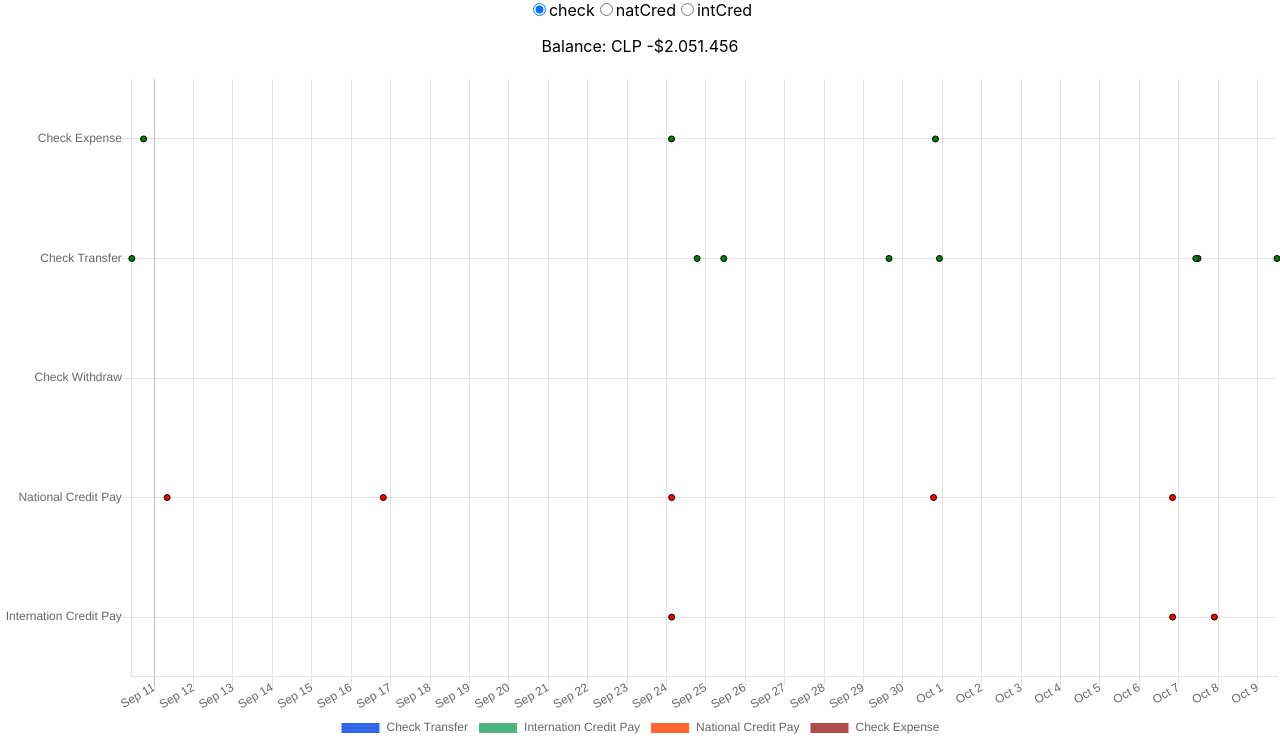
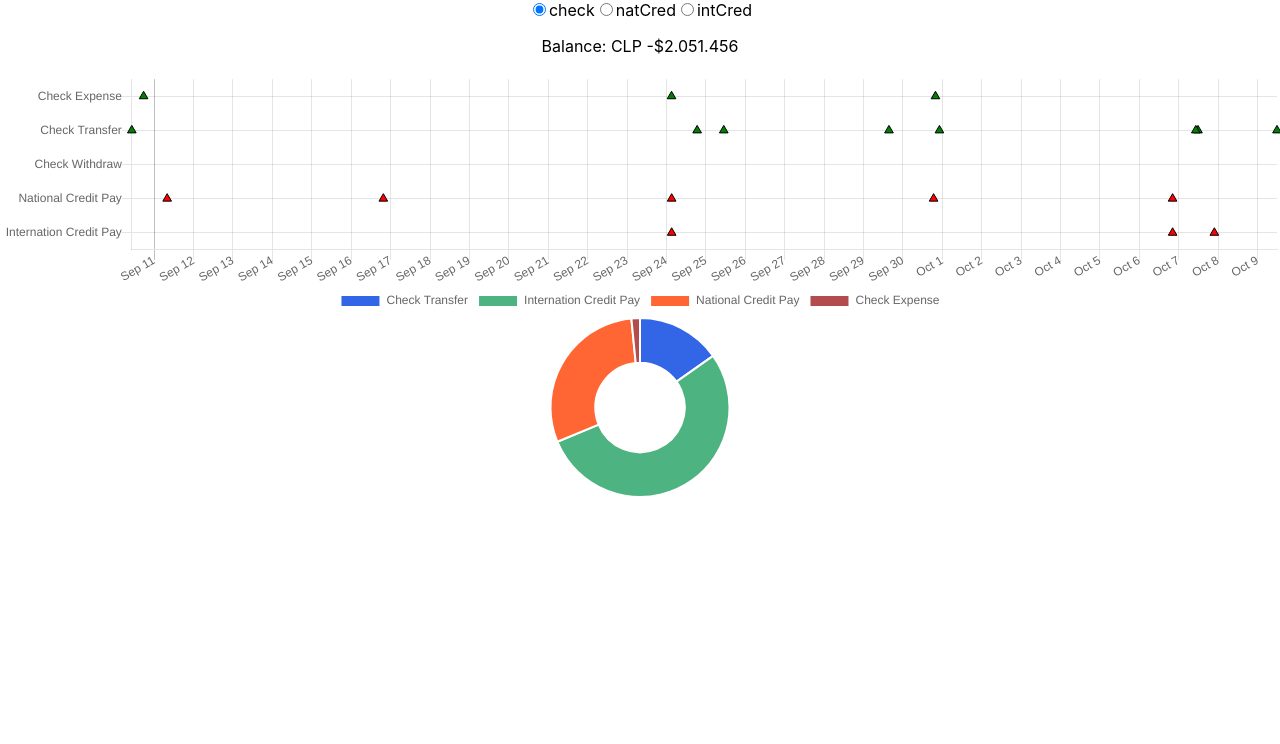
Before and after one commit to rodmendezp/react-bank-chartjs, a React (Create React App) app: page / in a window 1280 px wide. Shown: the top 744 px of the page. Built offline with nearby package versions, Linux system fonts and the light colour scheme.

Commit message:
Changed pointStyle and plot size

```diff
--- a/src/components/DoughnutTransPlot.js
+++ b/src/components/DoughnutTransPlot.js
@@ -21,7 +21,7 @@ class DoughnutTransPlot extends React.Component {
         }
         return (
             <div>
-                <Doughnut data={pieData}/>
+                <Doughnut height={50} data={pieData}/>
             </div>
         )
     }
--- a/src/components/HistoricalPlot.js
+++ b/src/components/HistoricalPlot.js
@@ -52,12 +52,14 @@ class HistoricPlot extends React.Component {
                     const value = context.dataset.data[index];
                     return value.y > 1 ? "red" : "green";
                 },
+                pointStyle: 'triangle',
+                pointRadius: 5,
                 data: this.transactionToPlotData(this.props.transactions, this.props.category)
             }]
         }
         return (
             <div>
-                <Scatter
+                <Scatter height={50}
                     data={scatterData}
                     options={this.plotOptions()}
                 />
```
